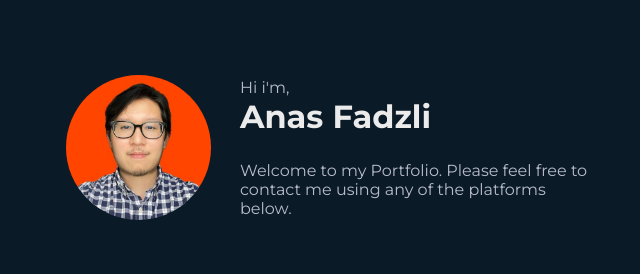
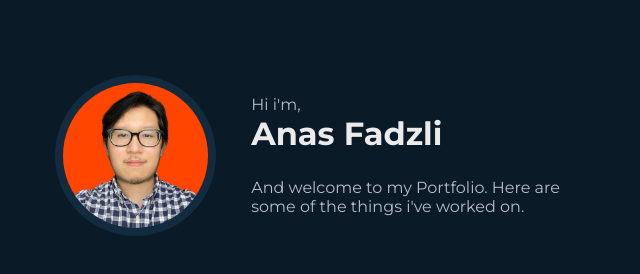
Before and after one commit to anasfadzli-93/anasfadzli-93.github.io, a plain HTML site: page index.html in a window 1280 px wide. Shown: the whole page, without its empty margins (312-952 px from the left). Drawn offline with Linux system fonts and the light colour scheme.

Commit message:
modified

```diff
--- a/SimpleAs.css
+++ b/SimpleAs.css
@@ -3,7 +3,8 @@ body{
   background-color:rgb(10, 26, 39);
   color:rgb(235, 235, 235);
   font-family: 'Montserrat', sans-serif;
-  margin:75px 15px 75px 15px;
+  margin:0px;
+  /**margin:75px 15px 75px 15px;**/
 }
 
 p, h1 {
@@ -21,10 +22,22 @@ p{
 
 .profile-image{
   width: 145px;
+  padding:8px;
   border-radius: 100%;
-  margin-right: 14.5px;
-  animation: smoothfadein 1.25s;
+  margin-right: 0px;
+  animation: smoothfadein 1.25s both;
   animation-timing-function: cubic-bezier(.28,.55,.39,1);
+}
+
+.profile-image-background{
+  background-color: rgb(19, 43, 63);
+  border-radius: 100%;
+  animation: smoothexpand 1.25s both;
+  animation-timing-function: cubic-bezier(.28,.55,.39,1);
+  position: absolute;
+  width: 161px;
+  height: 161px;
+  animation-delay: 0.45s;
 }
 
 @media screen and (max-width: 600px) {
@@ -35,32 +48,32 @@ p{
 
 .profile-text{
   margin-top: 0px;
-  margin-left: 14.5px;
+  margin-left: 35.5px;
+}
+
+@media screen and (max-width: 600px) {
+  .profile-text {
+    margin-top: 55px;
+    margin-left: 0px;
+  }
 }
 
 .profile-text-1{
-  animation: smoothfadein 1.25s;
+  animation: smoothfadein 1.25s both;
   animation-timing-function: cubic-bezier(.28,.55,.39,1);
   animation-delay: 0.1s;
 }
 
 .profile-text-2{
-  animation: smoothfadein 1.25s;
+  animation: smoothfadein 1.25s both;
   animation-timing-function: cubic-bezier(.28,.55,.39,1);
   animation-delay: 0.18s;
 }
 
 .profile-text-3{
-  animation: smoothfadein 1.25s;
+  animation: smoothfadein 1.25s both;
   animation-timing-function: cubic-bezier(.28,.55,.39,1);
   animation-delay: 0.25s;
-}
-
-@media screen and (max-width: 600px) {
-  .profile-text {
-    margin-top: 25px;
-    margin-left: 0px;
-  }
 }
 
 .div-container{
@@ -68,6 +81,16 @@ p{
   flex-direction: row;
   align-items: center;
   justify-content: center;
+}
+
+.line-animation-1{
+  margin-top: 85px;
+  height: 1px;
+  width: 100%;
+  position: absolute;
+  background-color: rgba(255, 255, 255, 0.247);
+  z-index: -1;
+  animation: smoothexpand 1.25s both;
 }
 
 @media screen and (max-width: 600px) {
@@ -81,3 +104,13 @@ p{
   from{transform:translate(0px,20px);opacity: 0;}
   to{transform:translate(0px,0px);opacity:1;}
 }
+
+@keyframes smoothexpand{
+  from{transform:scale(0);}
+  to{transform:scale(1);}
+}
+
+@keyframes lineexpand{
+  from{transform:scale(0);}
+  to{transform:scale(1);}
+}
--- a/index.html
+++ b/index.html
@@ -11,16 +11,20 @@
     <title>Anas Fadzli</title>
   </head>
   <body class="">
-    <div class="div-container">
-      <img class="profile-image" src="My-Picture-Optimized.jpg" alt="Author's picture">
+    <div style="margin:75px 15px 0px 15px;" class="div-container">
+      <div>
+        <div class="profile-image-background"></div>
+        <img class="profile-image" src="My-Picture-Optimized.jpg" alt="Author's picture">
+      </div>
       <div class="profile-text">
         <p class="profile-text-1">Hi i'm,</p>
         <h1 class="profile-text-2">Anas Fadzli</h1>
-        <p class="profile-text-3" style="margin-top:25px;max-width: 350px;">Welcome to my Portfolio. Please feel free to contact me using any of the platforms below.</p>
+        <p class="profile-text-3" style="margin-top:25px;max-width: 350px;">And welcome to my Portfolio. Here are some of the things i've worked on.</p>
       </div>
     </div>
 
 
 
+
   </body>
 </html>
```
